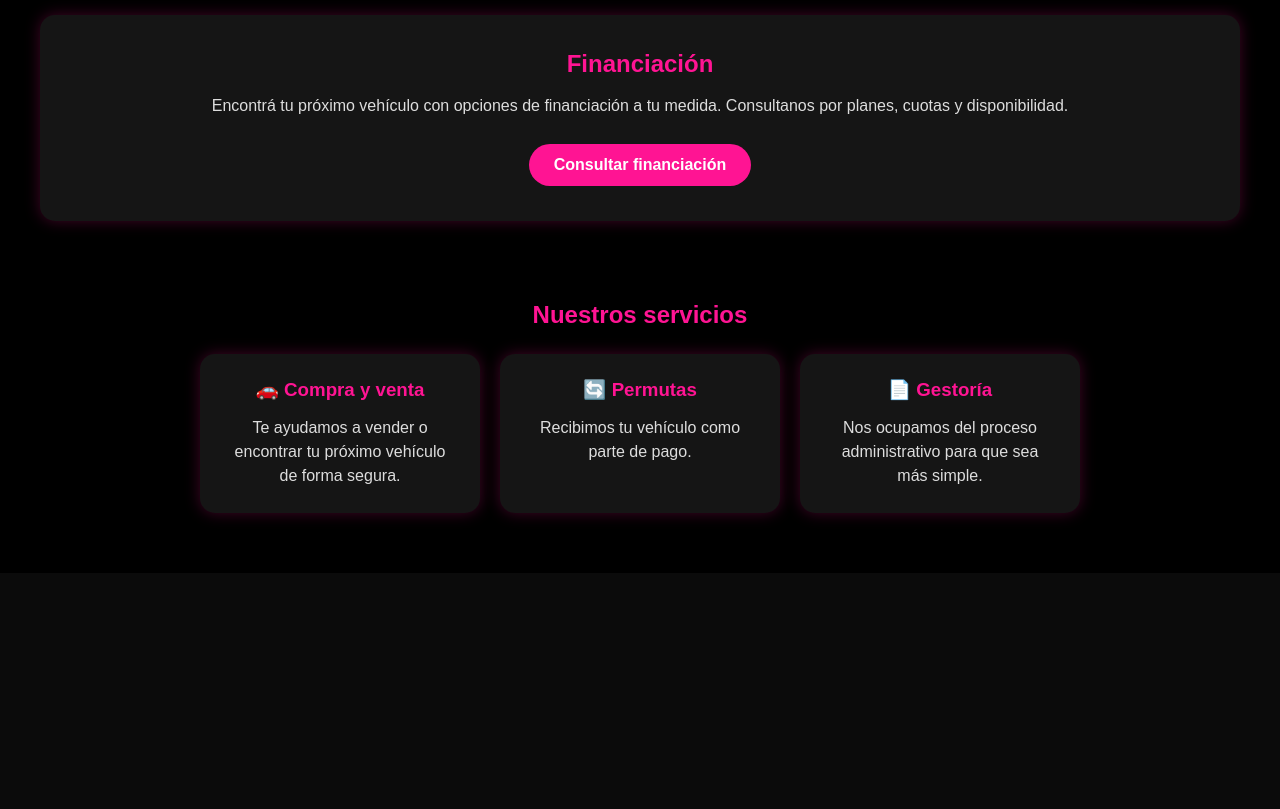
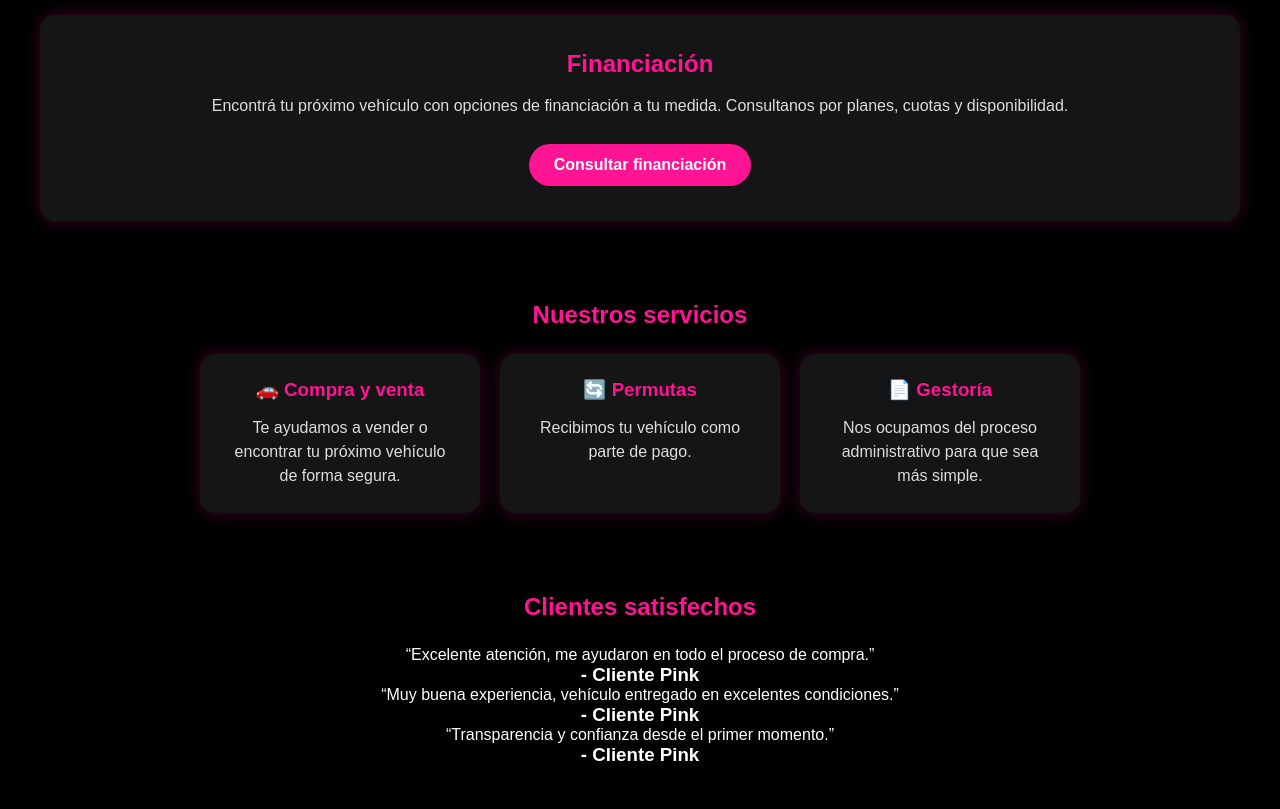
Before and after one commit to mminteguia90-boop/pink-automotores, a plain HTML site: page index.html in a window 1280 px wide. Shown: the part 792-1601 px from the top of the page. Before the commit the page ends 1365 px from the top, so only its background shows below. Drawn offline with Linux system fonts and the light colour scheme.

Commit message:
Update index.html

```diff
--- a/index.html
+++ b/index.html
@@ -141,6 +141,34 @@ WhatsApp: 2996001634
 
     </div>
 </section>
+  <section class="opiniones">
+    <h2>Clientes satisfechos</h2>
+
+    <div class="lista-opiniones">
+
+        <div class="opinion">
+            <p>
+                “Excelente atención, me ayudaron en todo el proceso de compra.”
+            </p>
+            <h3>- Cliente Pink</h3>
+        </div>
+
+        <div class="opinion">
+            <p>
+                “Muy buena experiencia, vehículo entregado en excelentes condiciones.”
+            </p>
+            <h3>- Cliente Pink</h3>
+        </div>
+
+        <div class="opinion">
+            <p>
+                “Transparencia y confianza desde el primer momento.”
+            </p>
+            <h3>- Cliente Pink</h3>
+        </div>
+
+    </div>
+</section>
 </footer>
 
 <script src="js/script.js"></script>
```
